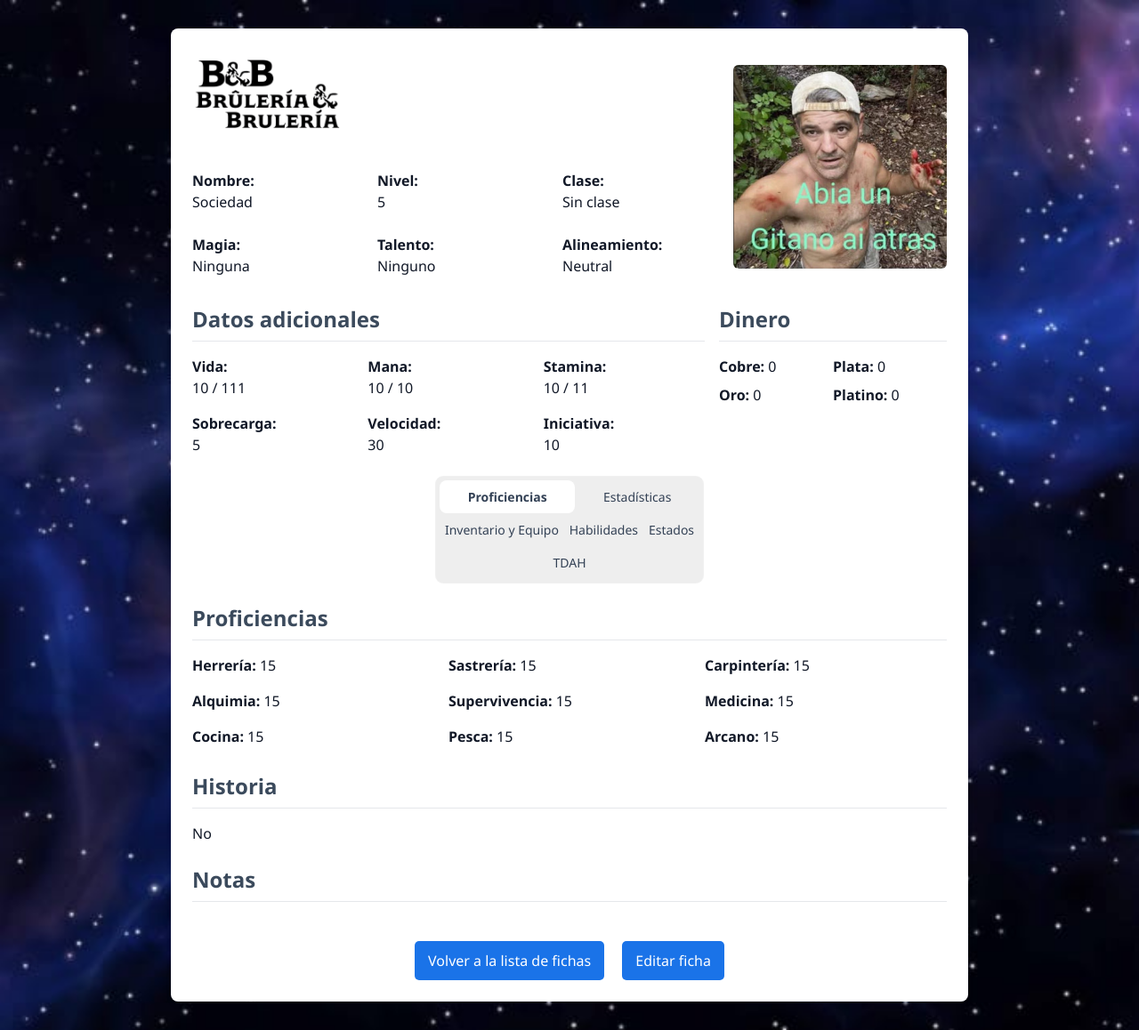
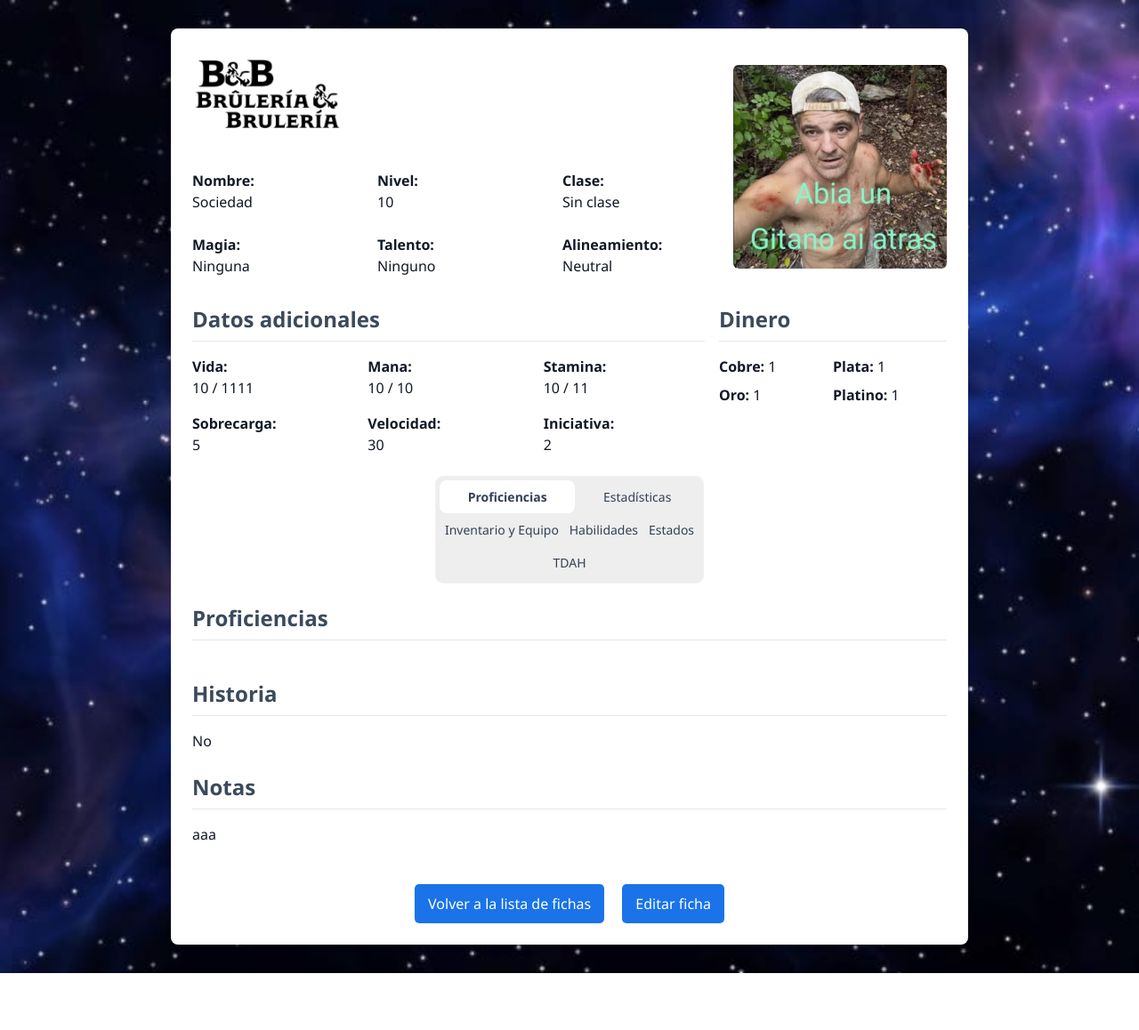
Before and after one commit to Burnt4023/Web_DnD, a Flask app: page /fichas/ver/admin/Sociedad in a window 1280 px wide. Shown: the whole page at 89% size. After the commit the page ends 1094 px from the top, so only its background shows below. Run offline with Flask 3, Linux system fonts and the light colour scheme; a user stored in the database is signed in; data comes from the database, SQL or seed files in the repository; both versions use the stored data as it was before the commit; some libraries are stand-ins or nearby versions.

Commit message:
Fichas 100% operativas

```diff
--- a/fichas/admin_Sociedad.json
+++ b/fichas/admin_Sociedad.json
@@ -1,13 +1,13 @@
 {
     "nombre": "Sociedad",
-    "nivel": 5,
+    "nivel": 10,
     "clase": "Sin clase",
     "magia": "Ninguna",
     "talento": "Ninguno",
     "alineamiento": "Neutral",
     "vida": {
         "actual": 10,
-        "maximo": 111
+        "maximo": 1111
     },
     "mana": {
         "actual": 10,
@@ -20,40 +20,29 @@
     "sobrecarga": 5,
     "velocidad": 30,
     "armadura": 10,
-    "iniciativa": 10,
+    "iniciativa": 2,
     "historia": "No",
-    "foto": "admin_None.png",
-    "notas": "",
-    "Proficiencias": [
-        15,
-        15,
-        15,
-        15,
-        15,
-        15,
-        15,
-        15,
-        15
+    "foto": "admin_Sociedad.png",
+    "notas": "aaa",
+    "Proficiencias": [],
+    "estadisticas": [],
+    "habilidades": [
+        "control mental de tablos",
+        "Pasen furras tetonas y culonas"
     ],
-    "estadisticas": [
-        1,
-        0,
-        0,
-        1,
-        0,
-        0,
-        1,
-        0,
-        0
+    "estados": [
+        "elpepe777"
     ],
-    "habilidades": [],
-    "estados": [],
-    "objetos": [],
-    "equipamiento": [],
+    "objetos": [
+        "Espada Insana"
+    ],
+    "equipamiento": [
+        "Espada Insana"
+    ],
     "dinero": [
-        0,
-        0,
-        0,
-        0
+        "1",
+        "1",
+        "1",
+        "1"
     ]
 }
--- a/server.py
+++ b/server.py
@@ -110,13 +110,80 @@ def ver_ficha(owner_username, nombre_ficha):
 
     contenido = obtener_contenido_de_archivo(owner_username, nombre_ficha)
 
+
+
     if contenido is None:
         return "Ficha no encontrada o archivo corrupto", 404
+
+    habilidades_detalle = {}
+    for habilidad in get_all_habilidades():
+        if habilidad['nombre'] in contenido['habilidades']:
+            habilidades_detalle[habilidad['nombre']] = {
+                'coste': habilidad['coste'],
+                'rango': habilidad['rango'],
+                'descripcion': habilidad['descripcion'],
+                'clase': habilidad['clase'],
+                'raza': habilidad['raza'],
+                'otro': habilidad['otro'],
+                'duracion': str(habilidad.get('duracion', 'N/A')),
+                'casteo': str(habilidad.get('casteo', 'N/A'))
+            }
+
+
+
+
+    # Obtener todos los objetos de la base de datos (armas, armaduras, objetos)
+    armas_detalle = []
+    for arma in get_all_armas():
+        if arma['nombre'] in contenido['objetos']:
+            armas_detalle.append({
+                'nombre': arma['nombre'],
+                'descripcion': arma['descripcion'],
+                'daño': arma['daño'],  # Se usa 'daño' en lugar de 'coste'
+                'calidad': arma['calidad'],  # Se usa 'calidad' en lugar de 'rango'
+                'tipo': 'Arma'
+            })
+
+    # Detalles de armaduras
+    armaduras_detalle = []
+    for armadura in get_all_armaduras():
+        if armadura['nombre'] in contenido['objetos']:
+            armaduras_detalle.append({
+                'nombre': armadura['nombre'],
+                'descripcion': armadura['descripcion'],
+                'rating': armadura['rating'],  # Se usa 'rating' en lugar de 'coste'
+                'calidad': armadura['calidad'],  # Se usa 'calidad' en lugar de 'rango'
+                'tipo': 'Armadura'
+            })
+
+    # Detalles de objetos
+    objetos_detalle = []
+    for objeto in get_all_objetos():
+        if objeto['nombre'] in contenido['objetos']:
+            objetos_detalle.append({
+                'nombre': objeto['nombre'],
+                'descripcion': objeto['descripcion'],
+                'otros': objeto['otros'],
+            })
+
+    estados_detalle = []
+    for estado in get_all_estados():
+        if estado['nombre'] in contenido['estados']:
+            estados_detalle.append({
+                'nombre': estado['nombre'],
+                'efecto': estado['efecto'],
+            })
+
 
     return render_template(
         'ver_ficha.html',
         nombre_ficha=nombre_ficha,
-        contenido=contenido
+        contenido=contenido,
+        habilidades_detalle=habilidades_detalle,
+        armas_detalle=armas_detalle,
+        armaduras_detalle=armaduras_detalle,
+        objetos_detalle=objetos_detalle,
+        estados_detalle=estados_detalle,
     )
 
 @app.route('/fichas/modificar/<nombre_ficha>', methods=['GET', 'POST'])
@@ -126,11 +193,22 @@ def modificar_ficha(nombre_ficha):
     username = session['username']
 
     if request.method == 'GET':
+        habilidades = [h['nombre'] for h in get_all_habilidades()]
+        estados = [e['nombre'] for e in get_all_estados()]
+
+        lista_armas = [arma['nombre'] for arma in get_all_armas()]
+        lista_armaduras = [armadura['nombre'] for armadura in get_all_armaduras()]
+
+        nombres_objetos = lista_armas + lista_armaduras + [objeto['nombre'] for objeto in get_all_objetos()]
         contenido = obtener_contenido_de_archivo(username, nombre_ficha)
         return render_template(
             'modificar_ficha.html',
             nombre_ficha=nombre_ficha,
             contenido=contenido,
+            lista_habilidades=habilidades,
+            lista_estados=estados,
+            nombres_objetos=nombres_objetos,
+
         )
 
     if request.method == 'POST':
@@ -152,7 +230,7 @@ def modificar_ficha(nombre_ficha):
         # Si se sube una nueva foto
         if foto:
             # Crear el nombre de archivo con un formato único (usando el username y nombre del personaje)
-            fotoname = f"{username}_{request.form.get('nombreFicha')}.{foto.filename.split('.')[-1].lower()}"
+            fotoname = f"{username}_{nombre}.{foto.filename.split('.')[-1].lower()}"
             foto.save(os.path.join(UPLOAD_FOLDER, fotoname))  # Guardar la foto en la carpeta de subida
         else:
             # Si no se sube una nueva foto, mantener la foto anterior
@@ -167,36 +245,24 @@ def modificar_ficha(nombre_ficha):
         mana_maximo = int(request.form.get('mana_maxima', 10))
         stamina_actual = int(request.form.get('resistencia_actual', 10))
         stamina_maximo = int(request.form.get('resistencia_maxima', 10))
-
         sobrecarga = int(request.form.get('sobrecarga', 0))
         velocidad = int(request.form.get('velocidad', 30))
         armadura = int(request.form.get('armadura', 10))
         iniciativa = int(request.form.get('iniciativa', 0))
 
-        # Listas: espera que lleguen como cadenas separadas por comas
-        proficiencias_str = request.form.get('proficiencias', '15,15,15,15,15,15,15,15,15')
-        proficiencias = [int(x) for x in proficiencias_str.split(',') if x.strip().isdigit()]
+        proficiencias = request.form.getlist('proficiencias[]')
+        estadisticas = request.form.getlist('estadisticas[]')
 
-        estadisticas = [int(request.form.get(f'estadisticas[{i}]', '0')) for i in range(9)]
 
         ficha_publica = 'ficha_publica' in request.form
-        # Listas complejas que probablemente deban venir en JSON string
-        import json
-        habilidades = []
-        estados = []
-        objetos = []
-        equipamiento = []
-        dinero = [0, 0, 0, 0]
 
-        try:
-            habilidades = json.loads(request.form.get('habilidades', '[]'))
-            estados = json.loads(request.form.get('estados', '[]'))
-            objetos = json.loads(request.form.get('objetos', '[]'))
-            equipamiento = json.loads(request.form.get('equipamiento', '[]'))
-            dinero = json.loads(request.form.get('dinero', '[0,0,0,0]'))
-        except Exception:
-            pass  # Si no viene bien, quedan vacíos o default
+        habilidades = request.form.getlist('habilidades[]')
+        estados = request.form.getlist('estados[]')
+        objetos = request.form.getlist('objetos[]')
+        equipo = request.form.getlist('equipo[]')
+        dinero = request.form.getlist('dinero[]')
 
+        print(habilidades)
         datos_ficha = {
             "nombre": nombre,
             "nivel": nivel,
@@ -219,7 +285,7 @@ def modificar_ficha(nombre_ficha):
             "habilidades": habilidades,
             "estados": estados,
             "objetos": objetos,
-            "equipamiento": equipamiento,
+            "equipamiento": equipo,
             "dinero": dinero
         }
 
```
Also changed, not shown: templates/modificar_ficha.html (+26 -70 lines), database.db, fichas/fotos/admin_Sociedad.png (renamed from fichas/fotos/admin_None.png).
